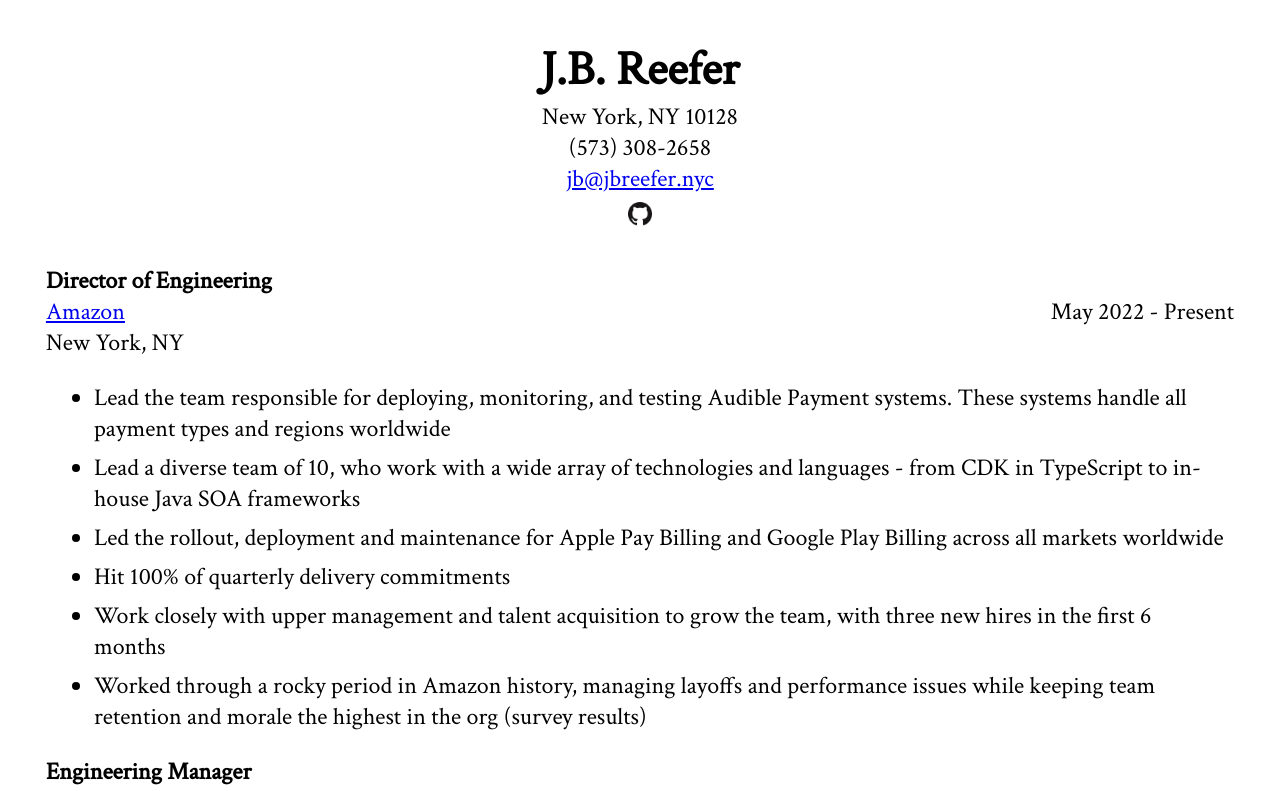
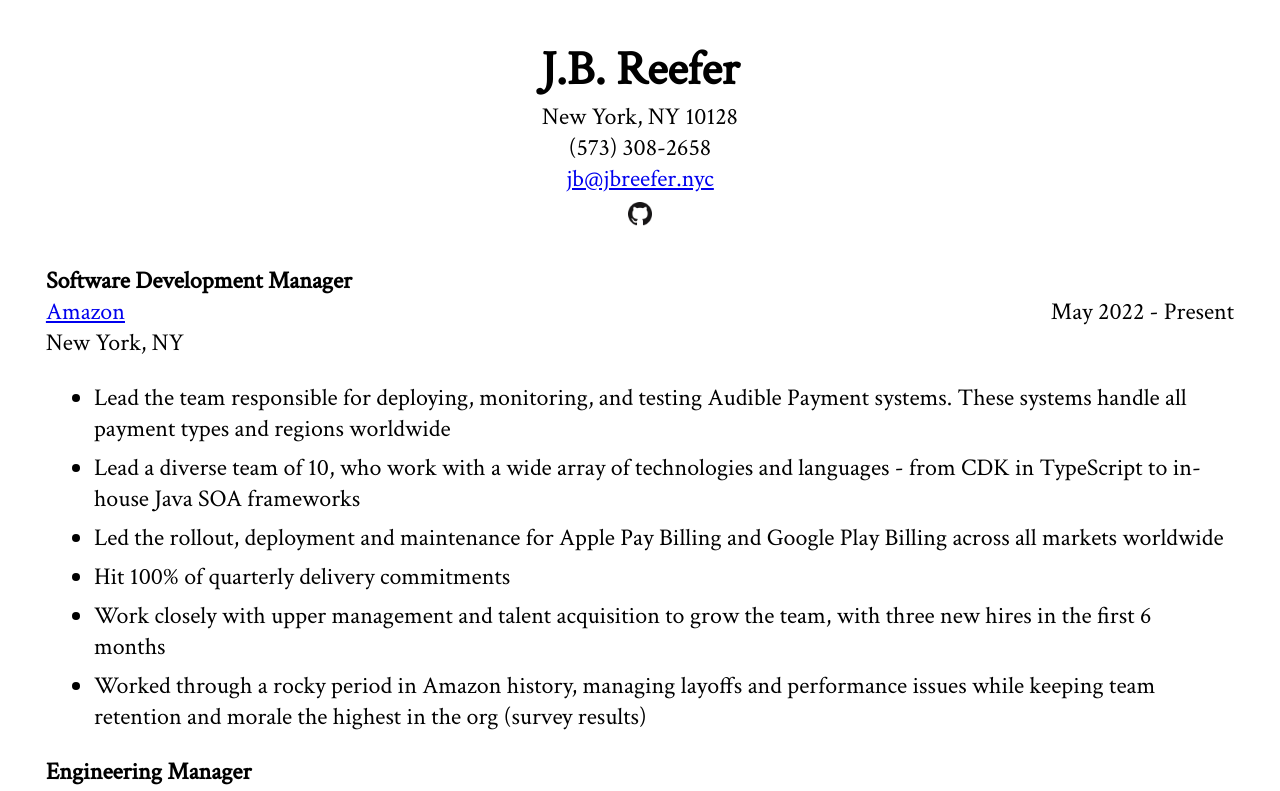
Before and after one commit to jb-reefer/resume-nextjs, a Next.js app: page / in a window 1280 px wide. Shown: the top 791 px of the page. Built offline with nearby package versions, Linux system fonts and the light colour scheme.

Commit message:
Changed job title

```diff
--- a/data.ts
+++ b/data.ts
@@ -5,7 +5,7 @@
     company: "Amazon",
     website: "https://amazon.com/",
     city: "New York, NY",
-    role: "Director of Engineering",
+    role: "Software Development Manager",
     from: "May 2022",
     to: "Present",
     bulletPoints: [
```
